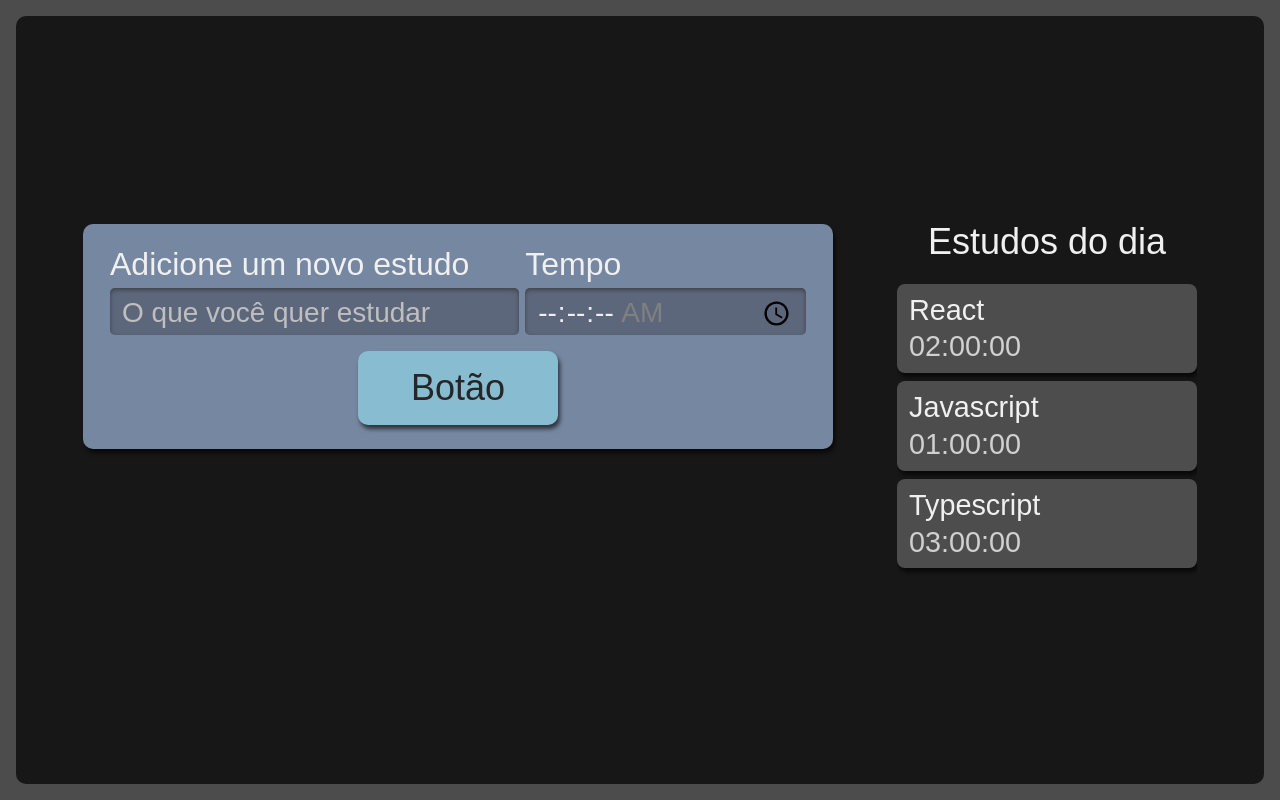
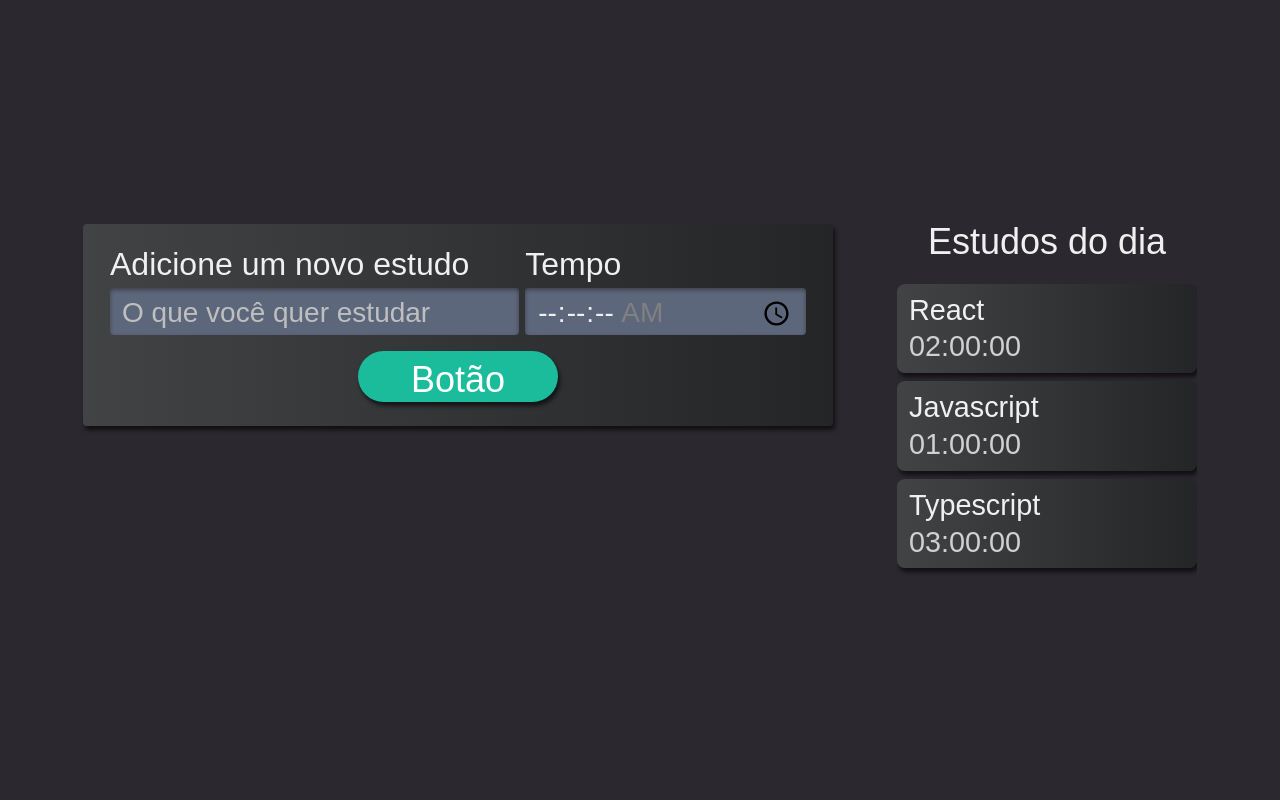
Before and after one commit to stardusteight-d4c/react-app_stopwatch, a React (Create React App) app: page / in a window 1280 px wide. Built offline with nearby package versions, Linux system fonts and the light colour scheme.

Commit message:
melhorando styles

```diff
--- a/src/components/Botao/style.scss
+++ b/src/components/Botao/style.scss
@@ -1,13 +1,13 @@
 .botao {
   align-self: center;
-  background-color: #88bcd1;
-  border-radius: 10px;
+  background-color: #1abc9c;
+  border-radius: 80px;
   box-shadow: 2px 4px 4px #0000009F;
-  color: #272626;
+  color: #ffffff;
   cursor: pointer;
-  font-size: 1.25rem;
-  padding: 16px;
-  width: 150px;
+  font-size: 0.25rem;
+  width: 80px;
+  padding-top: 8px;
 
   &:active {
     background-color: #7CA6B7;
--- a/src/components/Formulario/style.scss
+++ b/src/components/Formulario/style.scss
@@ -2,8 +2,12 @@
   display:flex;
   flex-direction: column;
   grid-area: nova-tarefa;
-  background-color: #7687A1;
-  border-radius: 10px;
+  background: #232526;  /* fallback for old browsers */
+  background: -webkit-linear-gradient(to right, #414345, #232526);  /* Chrome 10-25, Safari 5.1-6 */
+  background: linear-gradient(to right, #414345, #232526); /* W3C, IE 10+/ Edge, Firefox 16+, Chrome 26+, Opera 12+, Safari 7+ */
+
+
+  border-radius: 4px;
   box-shadow: 2px 4px 4px #0000009F;
   padding: 12px;
 
@@ -23,7 +27,7 @@
       padding: 8px 12px 4px;
       box-sizing: border-box;
       border: unset;
-      border-radius: 5px;
+      border-radius: 4px;
       background-color: #5D677C;
       box-shadow: 0px 2px 4px #2D2B2B9F inset;
 
--- a/src/components/Lista/style.scss
+++ b/src/components/Lista/style.scss
@@ -4,7 +4,6 @@
 
   h2 {
     font-size: 1.25rem;
-    margin-bottom: 12px;
   }
 
   ul {
@@ -29,7 +28,9 @@
 }
 
 .item {
-  background-color: #4D4D4D;
+  background: #232526;  /* fallback for old browsers */
+  background: -webkit-linear-gradient(to right, #414345, #232526);  /* Chrome 10-25, Safari 5.1-6 */
+  background: linear-gradient(to right, #414345, #232526); /* W3C, IE 10+/ Edge, Firefox 16+, Chrome 26+, Opera 12+, Safari 7+ */
   border-radius: 8px;
   box-shadow: 2px 4px 4px #0000009F;
   padding: 12px;
--- a/src/index.css
+++ b/src/index.css
@@ -69,7 +69,6 @@
 	background-color: #4C4C4C;
 	height: 100%;
 	width: 100%;
-	padding: 16px;
 	box-sizing: border-box;
 }
 
--- a/src/pages/style.scss
+++ b/src/pages/style.scss
@@ -10,10 +10,9 @@
   min-width: 320px;
   min-height: calc(100vh - 32px);
   width: 100%;
-  padding: 32px;
+  min-height: 100vh;
   box-sizing: border-box;
-  border-radius: 10px;
-  background-color: #171717;
+  background: #2b282f;
 
   @media screen and (min-width:1280px)  {
     grid-template-areas:
```
